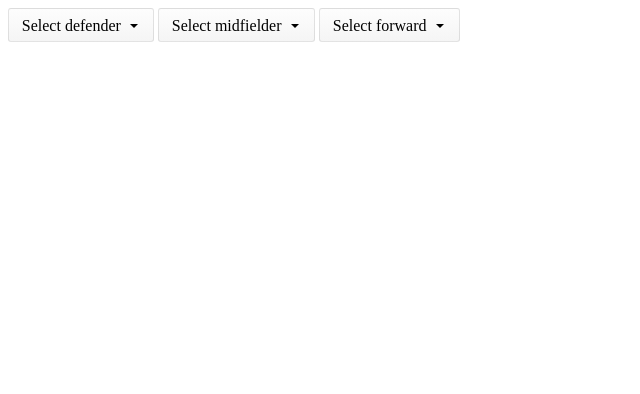
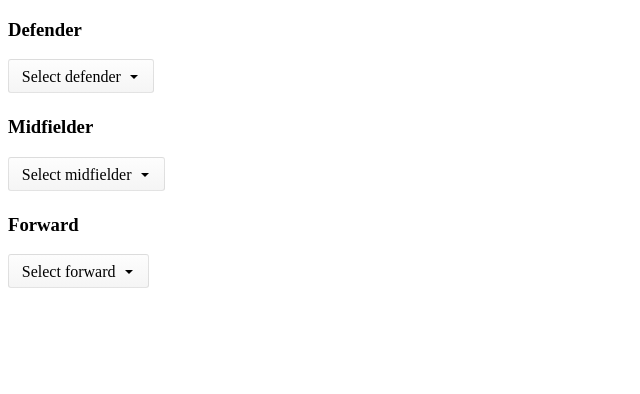
Before and after one commit to filose/skinr, a website: page index.html in a window 1280 px wide. Shown: the whole page, without its empty margins (0-640 px from the left). Drawn offline with Linux system fonts and the light colour scheme.

Commit message:
added labels for select elements in index file

```diff
--- a/index.html
+++ b/index.html
@@ -10,7 +10,10 @@
 
 	<form>
 
-		<select name="defenders" class="defenders">
+    <label for="defenders">
+      <h3>Defender</h3>
+    </label>
+		<select id="defenders" name="defenders">
 			<option selected disabled>Select defender</option>
 			<option value="1">Koscielny</option>
 			<option value="2">Mertesacker</option>
@@ -20,14 +23,20 @@
       <option value="6">Gibbs</option>
 		</select>
 
-		<select name="midfielders" class="midfielders">
+    <label for="midfielders">
+      <h3>Midfielder</h3>
+    </label>
+		<select id="midfielders" name="midfielders">
 			<option selected disabled>Select midfielder</option>
 			<option value="7">Ramsey</option>
 			<option value="8">&#214;zil</option>
 			<option value="9">Wilshere</option>
 		</select>
 
-		<select name="forwards" class="forwards">
+    <label for="forwards">
+      <h3>Forward</h3>
+    </label>
+		<select id="midfielders" name="forwards">
 			<option selected disabled>Select forward</option>
 			<option value="10">Giroud</option>
 			<option value="11">S&#225;nchez</option>
@@ -38,7 +47,7 @@
 
 	<script src="js/skinr.js"></script>
 	<script>
-		skinr.init({
+    skinr.init({
       titleOption: true
     });
 	</script>
```
